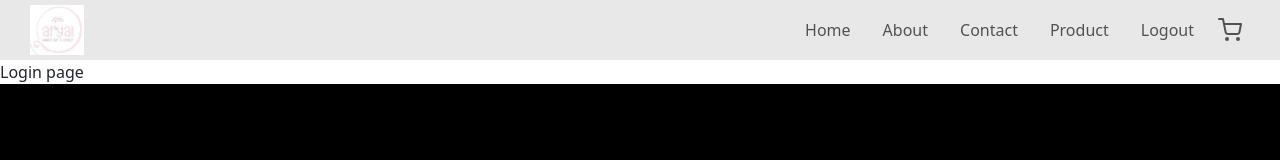
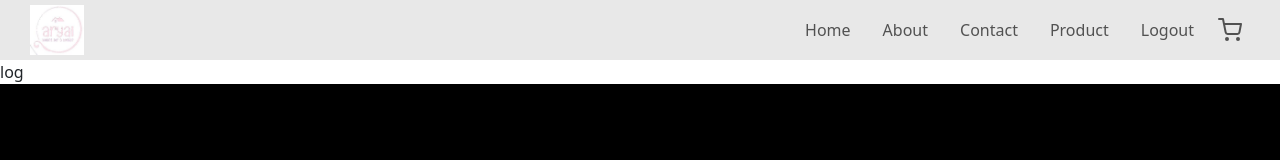
Before and after one commit to sujanpok/HAMRO-REAL-STATE, a React (Create React App) app in the folder front-end/: page /login in a window 1280 px wide. Shown: the top 160 px of the page. Built offline with nearby package versions, Linux system fonts and the light colour scheme.

Commit message:
buttonNameChange

```diff
--- a/front-end/src/Components/LoginPage.js
+++ b/front-end/src/Components/LoginPage.js
@@ -6,7 +6,7 @@ function LoginPage() {
     <Wrapper>
     <div className="">
             <div className=''>
-              Login page
+              log
             </div>
         </div>
     </Wrapper>
```
